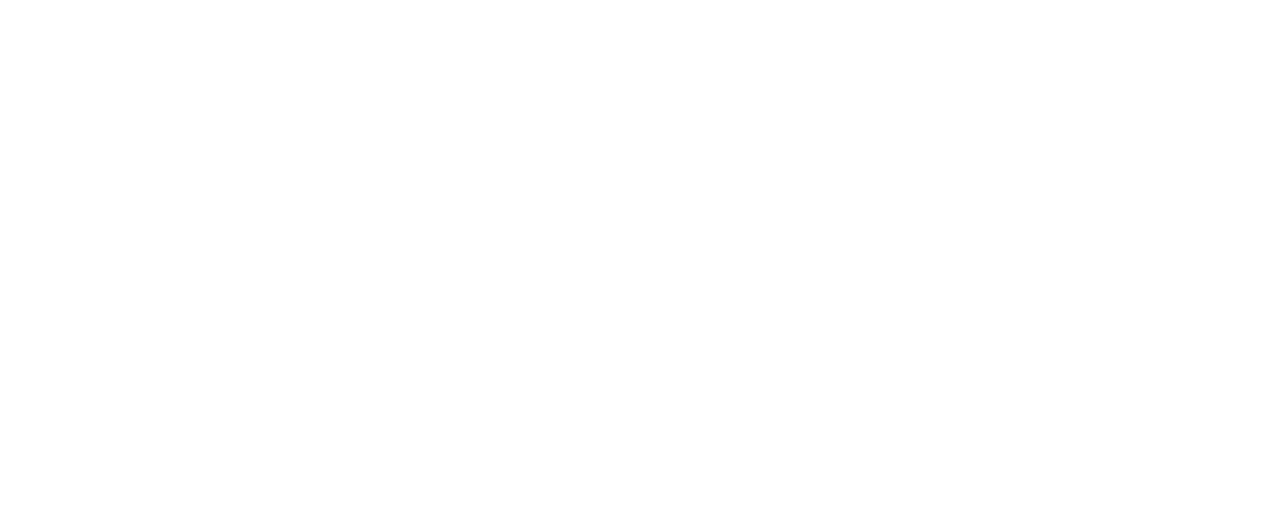
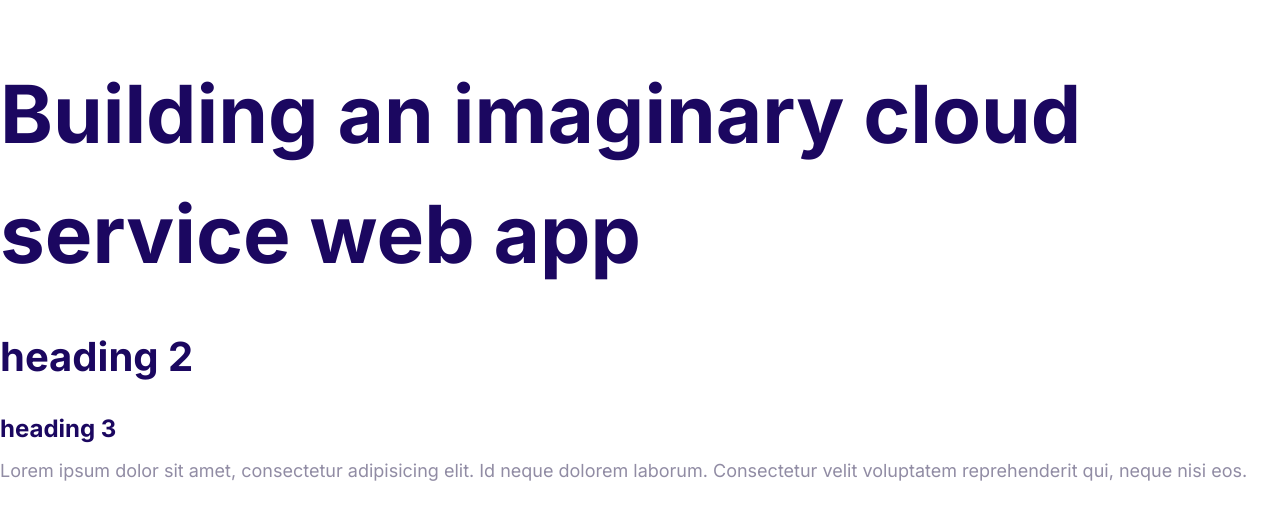
Before and after one commit to icon-diamond/cloudify, a plain HTML site: page index.html in a window 1280 px wide. Drawn offline with Linux system fonts and the light colour scheme.

Commit message:
defines styles for typography.

```diff
--- a/css/styles.css
+++ b/css/styles.css
@@ -5,3 +5,57 @@
   --color-headings: #1b0760;
   --color-body: #918ca4;
 }
+
+html {
+  font-size: 62.5%;
+}
+
+body {
+  font-family: Inter, Arial, Helvetica, sans-serif;
+  color: var(--color-body);
+  line-height: 1.5;
+  font-size: 2.5rem;
+  font-weight: 400;
+}
+
+h1,
+h2,
+h3 {
+  color: var(--color-headings);
+  font-weight: 700;
+  margin-bottom: 1rem;
+}
+
+h1 {
+  font-size: 7rem;
+}
+
+h2 {
+  font-size: 4rem;
+}
+
+h3 {
+  font-size: 3rem;
+}
+
+p {
+  margin-top: 0;
+}
+
+@media screen and (min-width: 1024px) {
+  body {
+    font-size: 1.8rem;
+  }
+
+  h1 {
+    font-size: 8rem;
+  }
+
+  h2 {
+    font-size: 4rem;
+  }
+
+  h3 {
+    font-size: 2.4rem;
+  }
+}
--- a/index.html
+++ b/index.html
@@ -5,8 +5,22 @@
     <meta http-equiv="X-UA-Compatible" content="IE=edge" />
     <meta name="viewport" content="width=device-width, initial-scale=1.0" />
     <title>Emelletify</title>
+    <link rel="preconnect" href="https://fonts.googleapis.com" />
+    <link rel="preconnect" href="https://fonts.gstatic.com" crossorigin />
+    <link
+      href="https://fonts.googleapis.com/css2?family=Inter:wght@400;700&display=swap"
+      rel="stylesheet"
+    />
     <link rel="stylesheet" href="css/normalize.css" />
     <link rel="stylesheet" href="css/styles.css" />
   </head>
-  <body></body>
+  <body>
+    <h1>Building an imaginary cloud service web app</h1>
+    <h2>heading 2</h2>
+    <h3>heading 3</h3>
+    <p>
+      Lorem ipsum dolor sit amet, consectetur adipisicing elit. Id neque dolorem
+      laborum. Consectetur velit voluptatem reprehenderit qui, neque nisi eos.
+    </p>
+  </body>
 </html>
```
